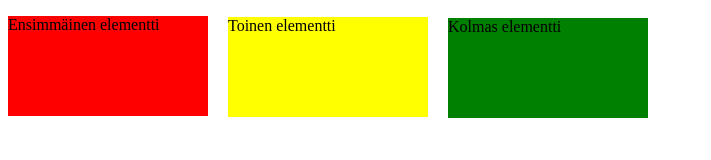
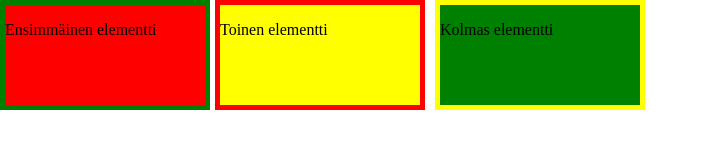
Before and after one commit to Radzilla/Lapio-website, a plain HTML site: page position.html in a window 1280 px wide. Shown: the whole page, without its empty margins (0-711 px from the left). Drawn offline with Linux system fonts and the light colour scheme.

Commit message:
Osa 3. Kymmenes tehtävä

```diff
--- a/position.html
+++ b/position.html
@@ -8,11 +8,17 @@
   <link rel="stylesheet" type="text/css" href="styles.css">
 </head>
 <body>
+<div class="ekat">
+  </div>
   <div class="eka">
     <p>Ensimmäinen elementti</p>
   </div>
+  <div class="tokat">
+  </div>
   <div class="toka">
     <p>Toinen elementti</p>
+  </div>
+  <div class="kolmast">
   </div>
   <div class="kolmas">
     <p>Kolmas elementti</p>
--- a/styles.css
+++ b/styles.css
@@ -2,10 +2,17 @@
 width: 200px;
 height: 100px;
 background-color: red;
+left: 5px;
+top: 5px;
+position: absolute;
+}
+.ekat {
+width: 210px;
+height: 110px;
+background-color: green;
 left: 0px;
 top: 0px;
-position: relative;
-
+position: absolute;
 }
 
 .toka {
@@ -13,9 +20,16 @@ width: 200px;
 height: 100px;
 background-color: yellow;
 left: 220px;
-top: -115px;
-position: relative;
-
+top: 5px;
+position: absolute;
+}
+.tokat {
+width: 210px;
+height: 110px;
+background-color: red;
+left: 215px;
+top: 0px;
+position: absolute;
 }
 
 .kolmas {
@@ -23,6 +37,15 @@ width: 200px;
 height: 100px;
 background-color: green;
 left: 440px;
-top: -230px;
-position: relative;
+top: 5px;
+position: absolute;
 }
+
+.kolmast {
+width: 210px;
+height: 110px;
+background-color: yellow;
+left: 435px;
+top: 0px;
+position: absolute;
+}
```
